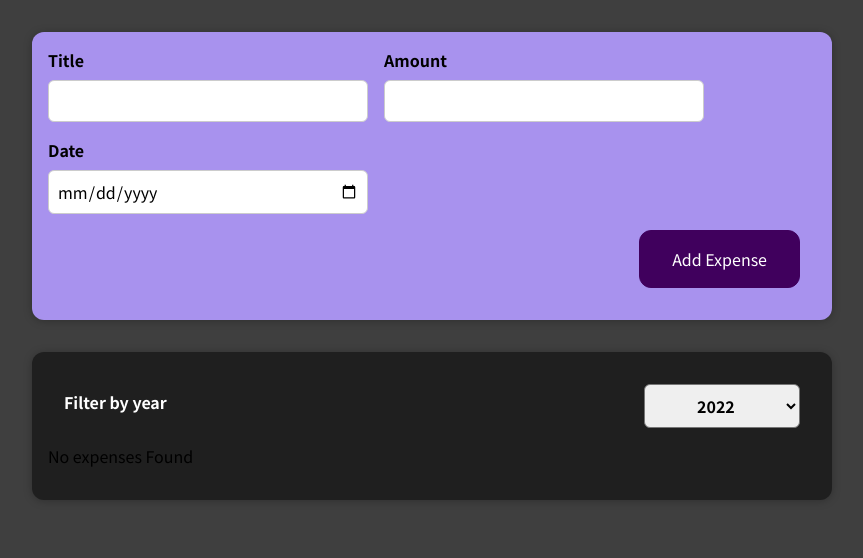
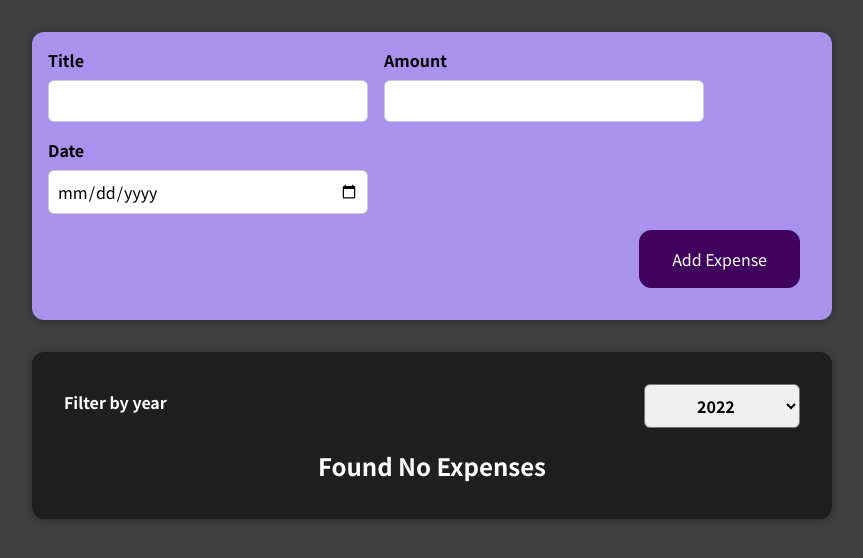
Before and after one commit to HemantKhinchiProjects/react-event, a React (Create React App) app: page / in a window 1280 px wide. Shown: the top 558 px of the page, without its empty margins (208-1071 px from the left). Built offline with nearby package versions, Linux system fonts and the light colour scheme.

Commit message:
3 files modified

```diff
--- a/src/components/expenseItem/Expenses.js
+++ b/src/components/expenseItem/Expenses.js
@@ -1,8 +1,9 @@
 import React, { useState } from 'react';
 import './Expenses.css';
 
-import ExpenseItem from './ExpenseItem';
+
 import ExpensesFilter from './ExpensesFilter';
+import ExpensesList from './ExpensesList';
 import Card from '../ui/Card';
 const Expenses = (props) => {
   // console.log(props.items);
@@ -21,7 +22,7 @@ const Expenses = (props) => {
           selected={filtredYear}
           onChangeFilter={filterChangehandler}
         />
-        {filteredExpenses.length === 0 ? (
+        {/* {filteredExpenses.length === 0 ? (
           <p>No expenses Found </p>
         ) : (
           filteredExpenses.map((expense) => (
@@ -32,7 +33,8 @@ const Expenses = (props) => {
               date={expense.date}
             />
           ))
-        )}
+        )} */}
+        <ExpensesList item={filteredExpenses} />
       </Card>
     </div>
   );
--- a/src/components/expenseItem/ExpensesList.css
+++ b/src/components/expenseItem/ExpensesList.css
@@ -1,9 +1,9 @@
-.expenses-list {
+.expenses_list {
   list-style: none;
   padding: 0;
 }
 
-.expenses-list__fallback {
+.expenses_list__fallback {
   color: white;
   text-align: center;
 }
--- a/src/components/expenseItem/ExpensesList.js
+++ b/src/components/expenseItem/ExpensesList.js
@@ -1,4 +1,22 @@
 import React from 'react';
 import './ExpensesList.css';
-const ExpensesList = () => {};
+
+import ExpenseItem from './ExpenseItem';
+const ExpensesList = (props) => {
+  if (props.item.length === 0) {
+    return <h2 className="expenses_list__fallback">Found No Expenses</h2>;
+  }
+  return (
+    <ul className="expenses_list">
+      {props.item.map((expense) => (
+        <ExpenseItem
+          key={expense.id}
+          title={expense.title}
+          amount={expense.amount}
+          date={expense.date}
+        />
+      ))}
+    </ul>
+  );
+};
 export default ExpensesList;
```
